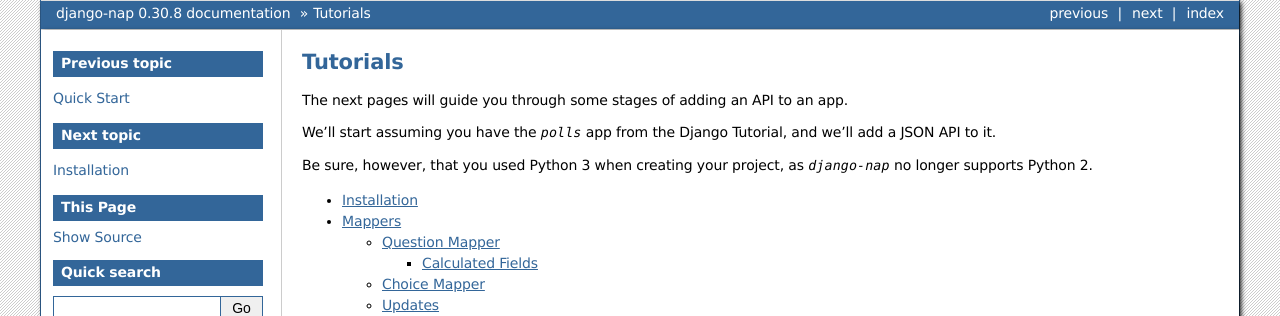
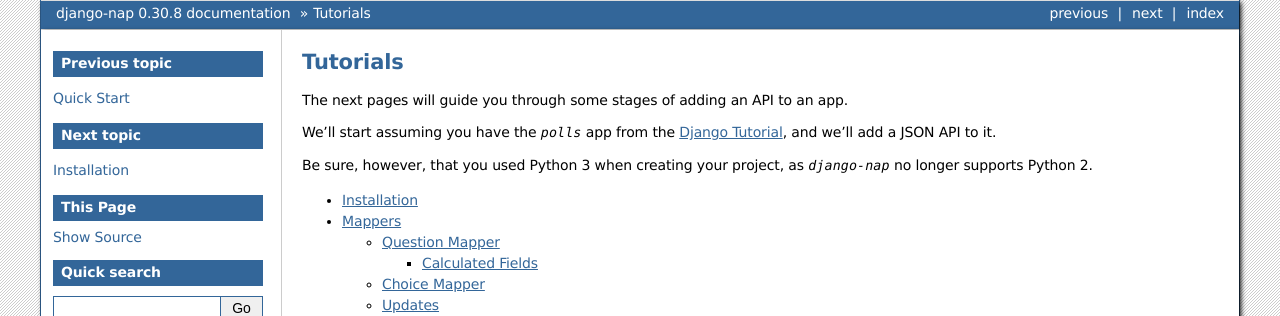
Before and after one commit to funkybob/django-nap, a Sphinx documentation site: the page built from docs/tutorial/index.rst, in a window 1280 px wide. Shown: the top 316 px of the page. Built offline with Sphinx 7.4.7, drawn with Linux system fonts in a browser that asks for light colours.

```diff
--- a/docs/tutorial/index.rst
+++ b/docs/tutorial/index.rst
@@ -4,7 +4,7 @@ Tutorials
 
 The next pages will guide you through some stages of adding an API to an app.
 
-We'll start assuming you have the `polls` app from the Django Tutorial, and
+We'll start assuming you have the `polls` app from the `Django Tutorial`_, and
 we'll add a JSON API to it.
 
 Be sure, however, that you used Python 3 when creating your project, as
```
Also changed, not shown: other parts of docs/tutorial/index.rst (+2 -0 lines).
